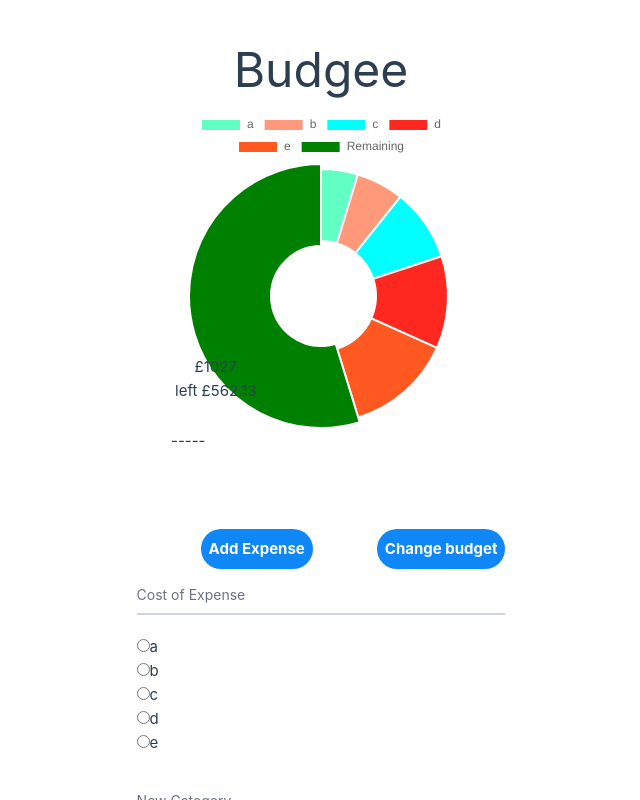
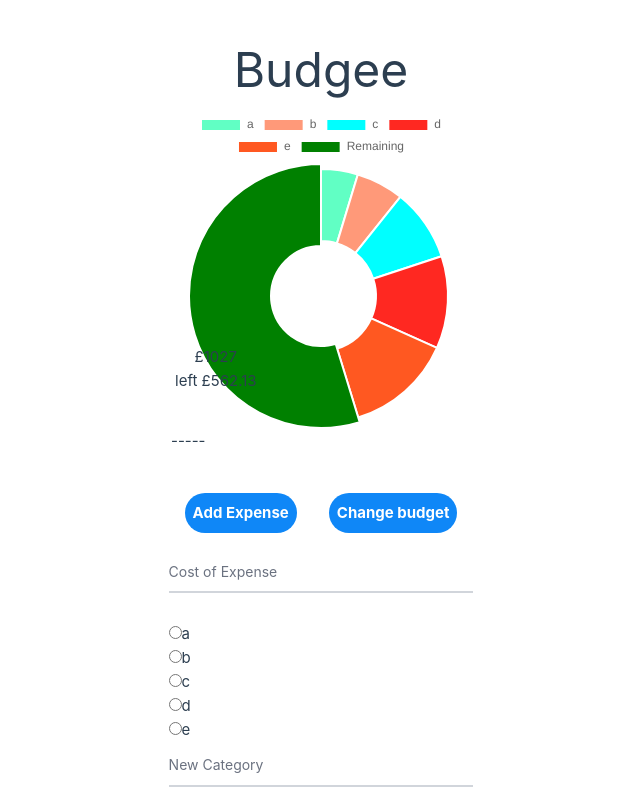
Before and after one commit to ossidion/budgee-nc-fe, a Vue app: page / in a window 1280 px wide. Both pictures are taken after a click on the button "Add Expense". Shown: the top 800 px of the page, without its empty margins (319-959 px from the left). Built offline with nearby package versions, Linux system fonts and the light colour scheme.

Commit message:
extract-css-and-refactor code for homepage

```diff
--- a/src/assets/base.css
+++ b/src/assets/base.css
@@ -1,4 +1,6 @@
 /* color palette from <https://github.com/vuejs/theme> */
+@import "tailwindcss";
+
 
 :root {
   --vt-c-white: #ffffff;
@@ -36,6 +38,8 @@
 
   --section-gap: 160px;
 }
+
+
 
 @media (prefers-color-scheme: dark) {
   :root {
--- a/src/components/HomePage.vue
+++ b/src/components/HomePage.vue
@@ -10,47 +10,52 @@
 
     let budgetStore = useStore()
 
-    const userInput = ref(undefined)
-    const newExpenseCategory = ref("")
-    const newExpenseAmount = ref("")
+
+    const getInitialData = () => ({ costOfExpense: "", newCategory: "", existingCategory: undefined, newTotalBudget: "", budgetForm: false, expenseForm: false });
+
+    const formData = ref(getInitialData())
+
     const optimisticMessage = ref("")
-    const changeBudgetForm = ref(false)
-    const addExpenseForm = ref(false)
 
     const budget = computed(() => {
         return budgetStore.budget.budget
     })
 
     const showChangeBudgetForm = () => {
-        changeBudgetForm.value = !changeBudgetForm.value
+        if (formData.value.expenseForm) formData.value.expenseForm = !formData.value.expenseForm
+        formData.value.budgetForm = !formData.value.budgetForm
     }
 
     const showExpenseForm = () => {
-        addExpenseForm.value = !addExpenseForm.value
+        if (formData.value.budgetForm) formData.value.budgetForm = !formData.value.budgetForm
+        formData.value.expenseForm = !formData.value.expenseForm
     }
 
     const updateTotalBudget = (newTotalBudget) => {
         budgetStore.changeBudget(Number(newTotalBudget))
-        userInput.value = ""
+        formData.value.newTotalBudget = ""
         showChangeBudgetForm()
     }
 
-    const addCategory = (userInput) => {
-        budgetStore.addCategory(userInput)
+    const addCategory = (newCategory) => {
+        budgetStore.addCategory(newCategory)
     }
 
-    const addNewExpense = (newExpenseCategory, newExpenseAmount, userInput) => {
-        if (userInput) {
-            addCategory(userInput)
-            budgetStore.addExpense(newExpenseAmount, budgetStore.categories.length - 1)
-            optimisticMessage.value = `£${newExpenseAmount} successfully added to ${userInput}!`
-            userInput = undefined
+    const addNewExpense = (existingCategory, costOfExpense, newCategory) => {
+        if (newCategory) {
+            addCategory(newCategory)
+            budgetStore.addExpense(costOfExpense, budgetStore.categories.length - 1)
+            optimisticMessage.value = `£${costOfExpense} successfully added to ${newCategory}!`
             showExpenseForm()
+            formData.value.costOfExpense = ""
+            formData.value.newCategory = ""
         } else {
-        budgetStore.addExpense(newExpenseAmount, newExpenseCategory.key)
-        optimisticMessage.value = `£${newExpenseAmount} successfully added to ${newExpenseCategory.item}!`
+        budgetStore.addExpense(costOfExpense, existingCategory.key)
+        optimisticMessage.value = `£${costOfExpense} successfully added to ${existingCategory.item}!`
         showExpenseForm()
-
+        formData.value.costOfExpense = ""
+        formData.value.newCategory = ""
+        formData.value.existingCategory = undefined
         }
     }
 
@@ -58,11 +63,8 @@
 
 
 <template>
-    <br><br>
     <!-- <ColourPreview/> -->
     <br><br/>
-
-
 
     <p class="budget">
         <span class="budget-block">
@@ -75,9 +77,8 @@
 
     </p>
 
-
     <section>
-<div class="home-page-buttons">
+        <div class="home-page-buttons">
 
             <!-- Add Expense Button -->
             <button class= "home-page-button" @click="showExpenseForm()">
@@ -86,47 +87,47 @@
 
             <!-- Change Budget Button-->
             <button class= "home-page-button" @click="showChangeBudgetForm()">
-            Change budget
+                Change budget
             </button><br><br>
-</div>
+        </div>
 
         <!-- Add Expense Form -->
-         <form class="max-w-md mx-auto" v-if="addExpenseForm" v-on:submit.prevent>
-            <div class="relative z-0 w-full mb-5 group">
-            <input input class="block py-2.5 px-0 w-full text-sm text-gray-900 bg-transparent border-0 border-b-2 border-gray-300 appearance-none dark:text-white dark:border-gray-600 dark:focus:border-blue-500 focus:outline-none focus:ring-0 focus:border-blue-600 peer"  name="floting-input" v-model.number="newExpenseAmount" type="text" placeholder=" ">
+         <form class="form" v-if="formData.expenseForm" v-on:submit.prevent>
+            <div class="form-div relative">
+                <input class="custom-input" name="floting-input" v-model.number="formData.costOfExpense" type="text" placeholder=" ">
 
-            <label for="floating-input" class="peer-focus:font-medium absolute text-sm text-gray-500 dark:text-gray-400 duration-300 transform -translate-y-6 scale-75 top-3 -z-10 origin-[0] peer-focus:start-0 rtl:peer-focus:translate-x-1/4 rtl:peer-focus:left-auto peer-focus:text-blue-600 peer-focus:dark:text-blue-500 peer-placeholder-shown:scale-100 peer-placeholder-shown:translate-y-0 peer-focus:scale-75 peer-focus:-translate-y-6">Cost of Expense</label>
-            </div>
+                <label for="floating-input" class="custom-label">Cost of Expense</label>
+            </div><br>
 
             <p v-for="item, key in budgetStore.getCatNames">
-                <input type="radio" v-model="newExpenseCategory" :value="{key, item}">
+                <input type="radio" v-model="formData.existingCategory" :value="{key, item}">
                 <label for="category">{{ item }}</label><br>
             </p>
-            <br>
-            <div class="relative z-0 w-full mb-5 group">
-            <input input class="block py-2.5 px-0 w-full text-sm text-gray-900 bg-transparent border-0 border-b-2 border-gray-300 appearance-none dark:text-white dark:border-gray-600 dark:focus:border-blue-500 focus:outline-none focus:ring-0 focus:border-blue-600 peer" type="text" name="floting-input" v-model="userInput" placeholder=" "></input>
 
-            <label for="floating-input" class="peer-focus:font-medium absolute text-sm text-gray-500 dark:text-gray-400 duration-300 transform -translate-y-6 scale-75 top-3 -z-10 origin-[0] peer-focus:start-0 rtl:peer-focus:translate-x-1/4 rtl:peer-focus:left-auto peer-focus:text-blue-600 peer-focus:dark:text-blue-500 peer-placeholder-shown:scale-100 peer-placeholder-shown:translate-y-0 peer-focus:scale-75 peer-focus:-translate-y-6">New Category</label>
+            <div class="form-div relative">
+            <input class="custom-input" type="text" name="floting-input" v-model="formData.newCategory" placeholder=" "></input>
+
+            <label for="floating-input" class="custom-label">New Category</label>
 
             </div>
-            <button class="bg-blue-500 hover:bg-blue-700 text-white font-bold py-2 px-4 rounded-full" v-on:click="addNewExpense(newExpenseCategory, newExpenseAmount, userInput)">Save</button>
+            <button class="home-page-button" v-on:click="addNewExpense(formData.existingCategory, formData.costOfExpense, formData.newCategory)">Save</button>
         </form>
 
         <!-- Change Budget Form -->
-        <form class="max-w-md mx-auto" v-if="changeBudgetForm" v-on:submit.prevent>
+        <form class="form" v-if="formData.budgetForm" v-on:submit.prevent>
             <!-- New Total Budget -->
-            <div class="relative z-0 w-full mb-5 group">
-                <input class="block py-2.5 px-0 w-full text-sm text-gray-900 bg-transparent border-0 border-b-2 border-gray-300 appearance-none dark:text-white dark:border-gray-600 dark:focus:border-blue-500 focus:outline-none focus:ring-0 focus:border-blue-600 peer" name="floting-input" v-model.number="userInput" type="text" placeholder=" ">
-                <label for="floating-input" class="peer-focus:font-medium absolute text-sm text-gray-500 dark:text-gray-400 duration-300 transform -translate-y-6 scale-75 top-3 -z-10 origin-[0] peer-focus:start-0 rtl:peer-focus:translate-x-1/4 rtl:peer-focus:left-auto peer-focus:text-blue-600 peer-focus:dark:text-blue-500 peer-placeholder-shown:scale-100 peer-placeholder-shown:translate-y-0 peer-focus:scale-75 peer-focus:-translate-y-6">New Total Budget</label>
+            <div class="form-div relative">
+                <input class="custom-input" name="floating-input" v-model.number="formData.newTotalBudget" type="text" placeholder=" ">
+                <label for="floating-input" class="custom-label">New Total Budget</label>
 
             </div>
-            <button class="bg-blue-500 hover:bg-blue-700 text-white font-bold py-2 px-4 rounded-full" v-on:click="updateTotalBudget(userInput)">Save</button><br>
+            <button class="home-page-button" v-on:click="updateTotalBudget(formData.newTotalBudget)">Save</button><br>
 
             <!-- Update Available Funds -->
              <br>
         </form>
 
-        <p>{{ optimisticMessage }}</p>
+        <p class="opt-mes">{{ optimisticMessage }}</p>
 
     </section>
 
@@ -138,6 +139,12 @@
 </template>
 
 <style scoped>
+
+@import "tailwindcss";
+
+.opt-mes {
+    text-align: center;
+}
 
 .budget {
   z-index: 100;
@@ -156,7 +163,7 @@
   align-items: center;
 }
 .home-page-button {
-    margin-left: 4rem;
+    margin:1rem;
     background-color: #0f87f7;
     color: white;
     font-weight: bold;
@@ -170,9 +177,72 @@
     background-color: #0c5eda;
 }
 
+.form {
+    max-width: var(--container-md);
+}
 
+.form-div {
+    z-index: 0;
+    width: full;
+    margin-bottom: 5px;
+}
 
-/* "ml-6 bg-blue-500 hover:bg-blue-700 text-white font-bold py-2 px-4 rounded-full" */
+.custom-input {
+  display: block;
+  padding-top: 0.625rem;   /* py-2.5 */
+  padding-bottom: 0.625rem;
+  padding-left: 0;
+  padding-right: 0;
+  width: 100%;
+  font-size: 0.875rem;     /* text-sm */
+  color: #ffffff;          /* text-gray-900 */
+  background-color: transparent;
+  border: none;
+  border-bottom: 2px solid #d1d5db; /* border-gray-300 */
+  appearance: none;
+  outline: none;
+}
 
+.custom-input:focus {
+  border-bottom-color: #2563eb; /* focus:border-blue-600 */
+  box-shadow: none;
+}
+
+.dark .custom-input {
+  color: #ffffff;              /* dark:text-white */
+  border-bottom-color: #4b5563; /* dark:border-gray-600 */
+}
+
+.dark .custom-input:focus {
+  border-bottom-color: #3b82f6; /* dark:focus:border-blue-500 */
+}
+
+.custom-label {
+  position: absolute;
+  font-size: 0.875rem; /* text-sm */
+  color: #6b7280;       /* text-gray-500 */
+  top: 0.75rem;         /* top-3 */
+  left: 0;
+  z-index: -10;
+  transform-origin: 0 0;
+  transition: all 0.3s;
+  transform: scale(1) translateY(0);
+}
+
+.custom-input:focus ~ .custom-label,
+.custom-input:not(:placeholder-shown) ~ .custom-label {
+  font-weight: 500;
+  transform: scale(0.75) translateY(-1.5rem);
+  color: #2563eb; /* focus:text-blue-600 */
+}
+
+.dark .custom-label {
+  color: #9ca3af; /* dark:text-gray-400 */
+}
+
+.dark .custom-input:focus ~ .custom-label,
+.dark .custom-input:not(:placeholder-shown) ~ .custom-label {
+  color: #3b82f6; /* dark:focus:text-blue-500 */
+}
 
 </style>
--- a/src/components/Nav.vue
+++ b/src/components/Nav.vue
@@ -25,6 +25,6 @@
   margin: 2rem;
 }
 .nav-icon {
-  height: 3rem;
+  height: 1.5rem;
 }
 </style>
```
